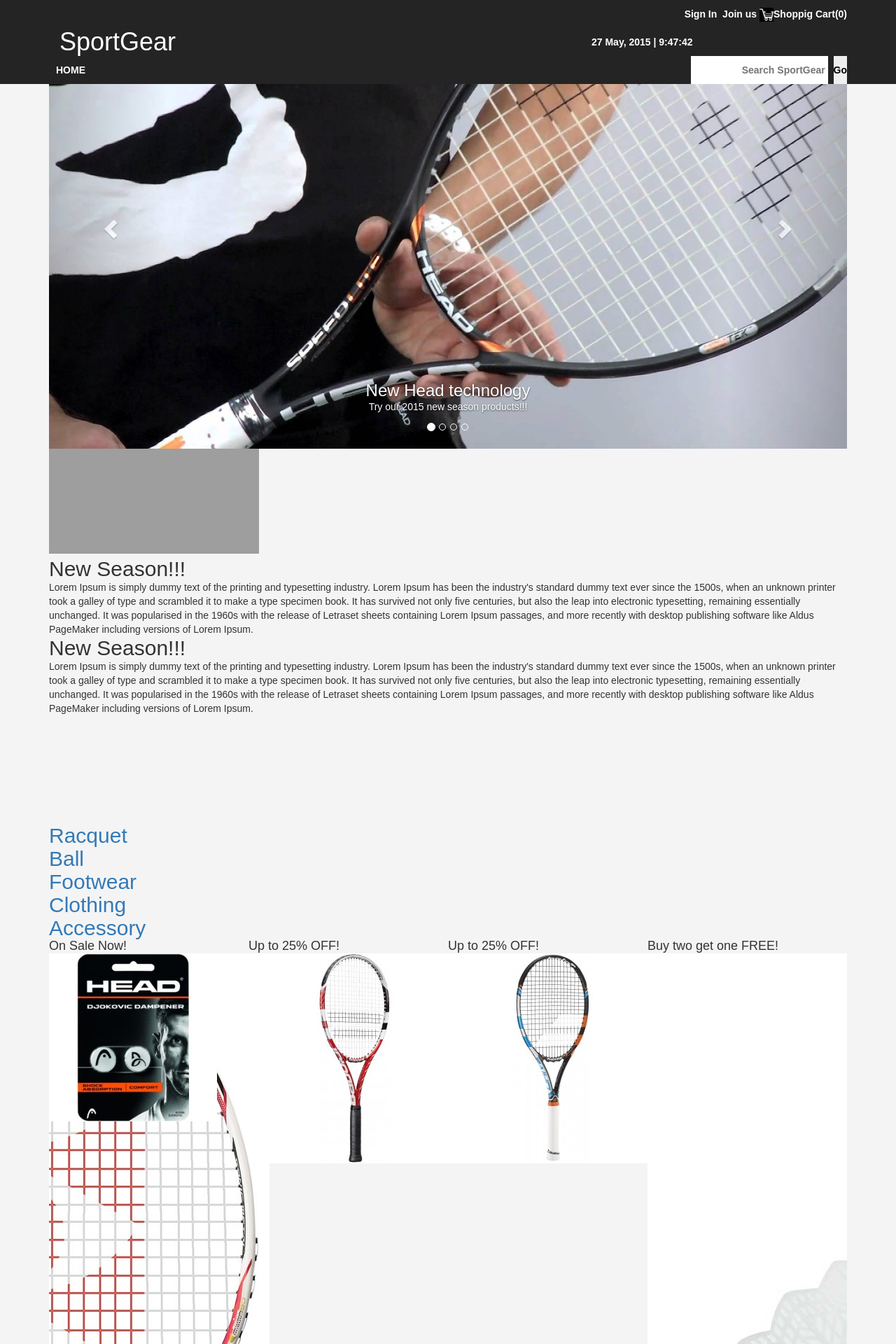
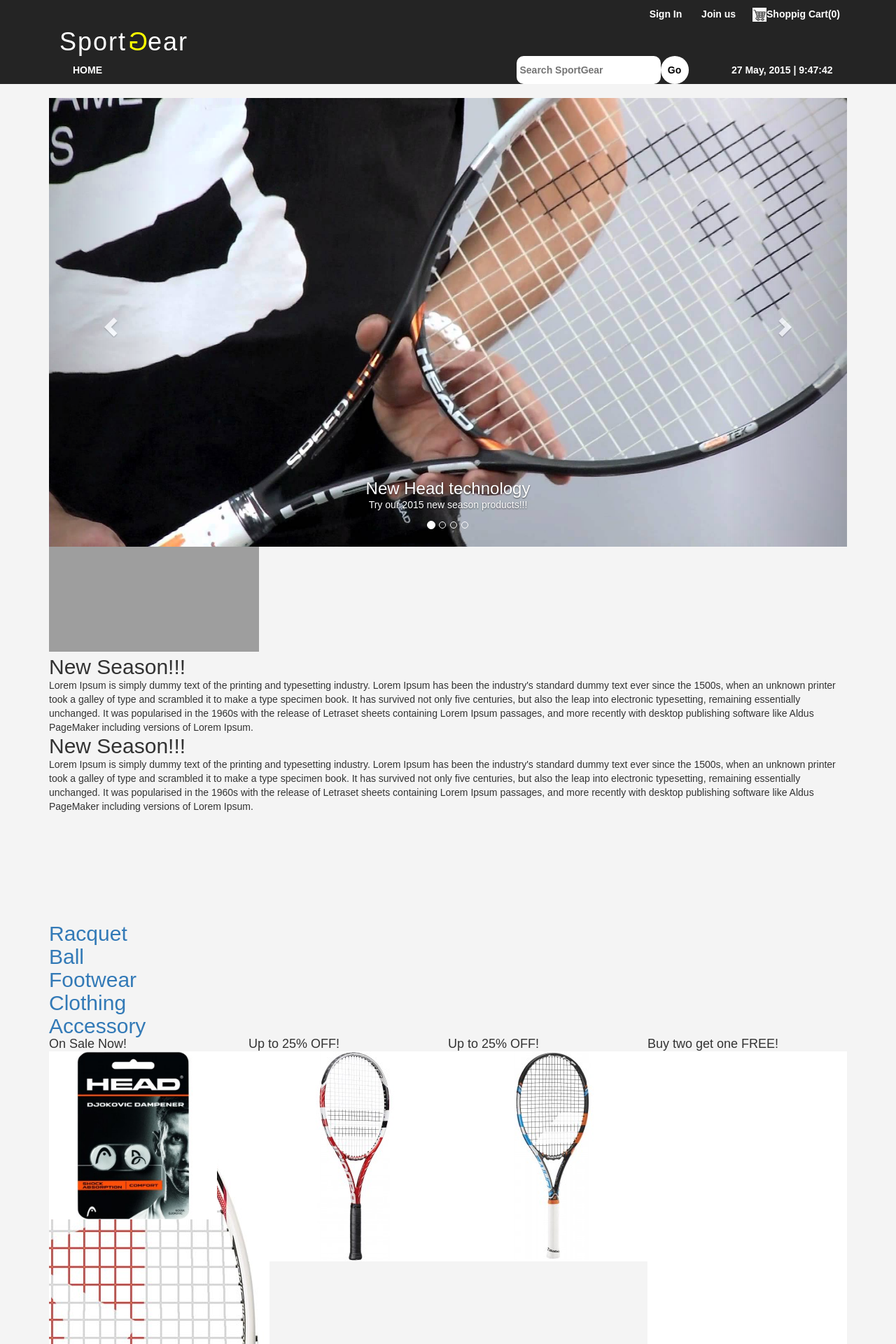
Before and after one commit to todd-leshan/sportgear, a PHP site: page /sportgear/ in a window 1280 px wide. Shown: the top 1920 px of the page at 70% size. Run offline with PHP 8.4, Linux system fonts and the light colour scheme; data that the repository does not hold is empty; some libraries are stand-ins or nearby versions; grey boxes are pictures that could not be loaded.

Commit message:
header redesign

```diff
--- a/app/controllers/test.php
+++ b/app/controllers/test.php
@@ -29,7 +29,7 @@
 	{
 		$photo = $this->model("PhotoDAO");
 
-		$isExist = $photo->isExist("xhead-championship-4-ball-can.jpg");
+		//$isExist = $photo->isExist("xhead-championship-4-ball-can.jpg");
 
 		if($isExist)
 		{
--- a/app/core/CRUD.php
+++ b/app/core/CRUD.php
@@ -208,46 +208,6 @@
 		return $rowAffected;
 	}
 
-	/*
-	*check existense by checking name
-	*/
-	public function isExist($table, $name)
-	{
-		$sql = "SELECT *
-				FROM $table
-				WHERE name=:name";
-
-		$param = array(':name'=>$name);
-
-		$rows = $this->executeSQL($sql, $param);
-
-		$productID = 0;
-		if(sizeof($rows) != 0)
-		{
-			$productID = $rows[0]['id'];
-		}
-
-		return $productID;
-	}
-
-	public function exist($table, $id)
-	{
-		$sql = "SELECT *
-				FROM $table
-				WHERE productID=:id";
-
-		$param = array(':id'=>$id);
-
-		$rows = $this->executeSQL($sql, $param);
-
-		$productID = 0;
-		if(sizeof($rows) != 0)
-		{
-			$productID = $rows[0]['productID'];
-		}
-
-		return $productID;
-	}
 
 	/*
 More functions need to be defined here
--- a/app/views/content/addNewProductView.php
+++ b/app/views/content/addNewProductView.php
@@ -1,4 +1,4 @@
-<div id="wrapper" class="clearFix container">
+<div id="wrapper" class="clearFix container centre">
 
 <form id="addNewProduct" class="mainform" method="post" action="<?php echo ROOT.'staff/addProducts'; ?>" enctype="multipart/form-data">
 	<fieldset>
--- a/app/views/headerView.php
+++ b/app/views/headerView.php
@@ -48,20 +48,20 @@
 				$items = 0;
 			}
 			?>
-			<img src="/sportgear/public/images/cart.jpg" width="20" height="20">Shoppig Cart(<?php echo $items; ?>)</a></li>
+			<img src="/sportgear/public/images/cart.png" width="20" height="20">Shoppig Cart(<?php echo $items; ?>)</a></li>
 			<li><a href="<?php echo ROOT.'user/signUp'; ?>">&nbsp;Join us&nbsp;</a></li>
 			<li><a href="<?php echo ROOT.'user'; ?>">&nbsp;Sign In&nbsp;</a></li>
 	</ul>
 
 	<div class="centre container clearFix" id="header-search-time">
-		<h1 class="col-lg-4 col-md-4 col-xs-4 col-sm-12"><a href="<?php echo ROOT; ?>">SportGear</a></h1>
+		<h1 class="col-lg-4 col-md-4 col-xs-4 col-sm-12"><a href="<?php echo ROOT; ?>"><span class="float-left">Sport</span><span class="float-left rotate">G</span><span class="float-left">ear</span></a></h1>
 		<section class="col-lg-4 col-md-4 col-xs-4 col-sm-12">
 
 		</section>
-		<time id="clock" class="col-lg-4 col-md-4 col-xs-4 col-sm-12" datetime="2008-02-14 20:00">Now</time>
+
 	</div>
 <div class="header-row2 container">
-	<nav id="top-menu" class="container clearFix centre col-lg-8 col-md-8 col-xs-8 col-sm-12">
+	<nav id="top-menu" class="container clearFix centre col-lg-7 col-md-7 col-xs-7 col-sm-12">
 		<ul id="top-menu-left">
 			<li><a href="<?php echo ROOT; ?>">HOME</a></li>
 			<?php foreach($sportTypes as $sportType): ?>
@@ -84,14 +84,12 @@
 				?>
 				</ul>
 			</li>
-		<?php endforeach; ?>
-
+			<?php endforeach; ?>
 		</ul>
 	</nav>
-	<form id="site-search" class="col-lg-4 col-md-4 col-xs-4 col-sm-12" action="<?php echo ROOT.'product/search'; ?>" method="post">
-		<input type="search" id="site-search" name="site-search" placeholder="Search SportGear" />
-		<button class="close-icon" type="reset"></button>
-		<button type="submit" id="searchButton">Go</button>
+	<form id="site-search" class="col-lg-3 col-md-3 col-xs-3 col-sm-6" action="<?php echo ROOT.'product/search'; ?>" method="post">
+		<input type="search" id="site-search" name="site-search" placeholder="Search SportGear" /><button class="close-icon" type="reset"></button><button type="submit" id="searchButton">Go</button>
 	</form>
+	<time id="clock" class="col-lg-2 col-md-2 col-xs-2 col-sm-6" datetime="2008-02-14 20:00">Now</time>
 </div>
 </header>
--- a/public/css/newStyle.css
+++ b/public/css/newStyle.css
@@ -58,7 +58,7 @@
 {
 	position: fixed;
 	top: 0;
-	z-index: 10000;
+	z-index: 100;
 	width: 100%;
 	height: 120px;
 	line-height: 40px;
@@ -85,10 +85,40 @@
 		float: right;
 	}
 
-	header nav .hover-menu
+		header #top-menu-right li a
+		{
+			display: block;
+			padding: 0 10px;
+			text-align: center;
+		}
+
+	header h1
 	{
-		display: none;
+		letter-spacing: 2px;
 	}
+
+		header h1 span.rotate
+		{
+			color: yellow;
+			-webkit-transform:rotateY(180deg);
+			-moz-transform:rotateY(180deg);
+			-ms-transform:rotateY(180deg);
+			-o-transform:rotateY(180deg);
+			transform:rotateY(180deg);
+		}
+
+		header h1 a
+		{
+			font-size: 36px;
+
+		}
+
+		header h1 a:hover,
+		header h1 a:active
+		{
+			color: #fff;
+			background-color: #242424
+		}
 
 	header .header-row2
 	{
@@ -110,7 +140,12 @@
 			white-space: nowrap;
 			color: #fff;
 			text-align: center;
-			/*width: 110px;*/
+			width: 110px;
+		}
+
+		header nav .hover-menu
+		{
+			display: none;
 		}
 
 			header nav ul li:hover ul
@@ -127,6 +162,80 @@
 
 		#site-search
 		{
-			text-align: right;
+			position: relative; /*need this for the X button*/
 			color: #000;
+			padding: 0;
+			border-radius: 10px;
 		}
+
+			#site-search input
+			{
+				padding: 0 5px;
+			}
+
+				#site-search input:focus
+				{
+					outline: none;
+				}
+/*problems need to be fixed*/
+			#site-search button.close-icon
+			{
+				border:0px solid transparent;
+				background-color: transparent;
+				display: inline-block;
+				vertical-align: middle;
+		  		outline: 0;
+		 		cursor: pointer;
+			}
+
+			#site-search button.close-icon:after
+			{
+				content: "X";
+				display: block;
+				width: 20px;
+				height: 20px;
+				position: absolute;
+				background-color: #FA9595;
+				z-index:1;
+				right: 95px;
+				top: 0;
+				bottom: 0;
+				margin: auto;
+				padding: 1px;
+				border-radius: 50%;
+				text-align: center;
+				color: white;
+				font-weight: normal;
+				font-size: 12px;
+				box-shadow: 0 0 2px #E50F0F;
+				cursor: pointer;
+			}
+
+			#site-search:not(:focus) ~ .close-icon
+			{
+				display: none;
+			}
+			/*search button*/
+			#site-search #searchButton
+			{
+				width: 40px;
+				height: 40px;
+				border-radius:50%;
+				background: #fff;
+			}
+
+				#site-search #searchButton:hover,
+				#site-search #searchButton:active
+				{
+					background: #f6f6f6;
+				}
+/**********************************************************************/
+/*wrapper*/
+#wrapper
+{
+	margin-top: 140px;
+	border-radius: 20px;
+}
+
+/*********************************************************************/
+/*footer*/
```
Also changed, not shown: public/images/cart.jpg (deleted), public/images/cart.png (renamed from public/images/images.png), public/images/search.png (added).
